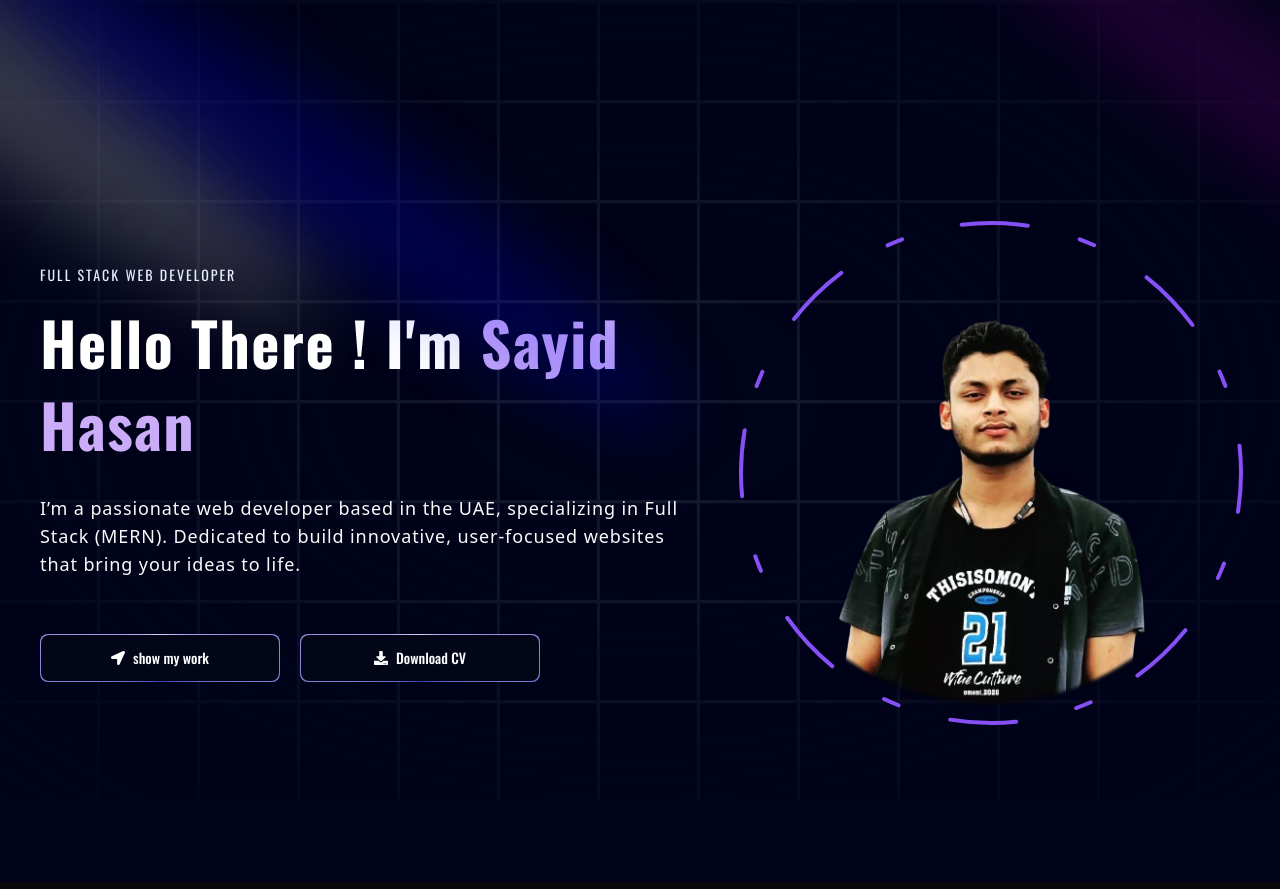
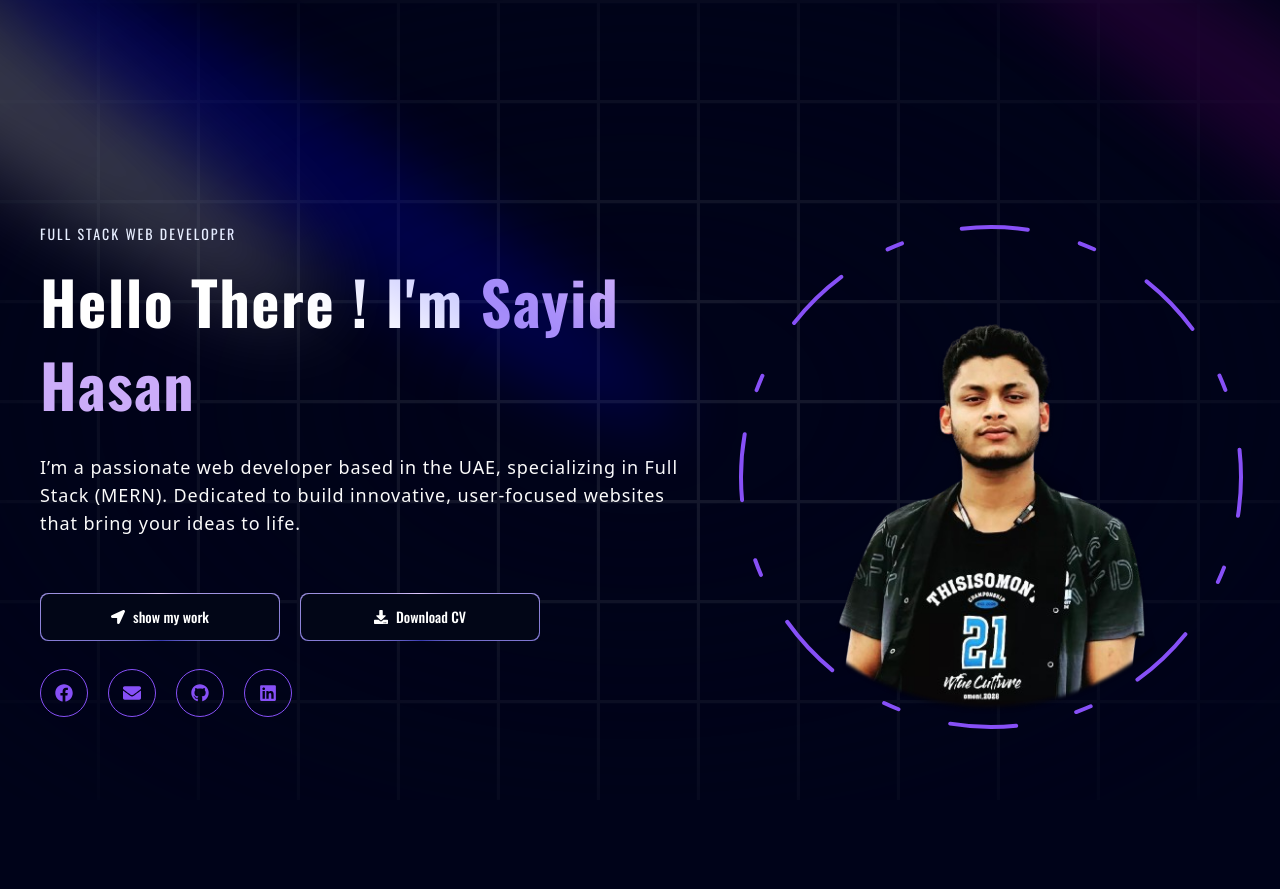
Before and after one commit to sayid-hasan/my-portfolio-next, a Next.js app: page / in a window 1280 px wide. Built offline with nearby package versions, Linux system fonts and the light colour scheme.

Commit message:
completed hero section

```diff
--- a/src/components/Hero.tsx
+++ b/src/components/Hero.tsx
@@ -3,13 +3,43 @@ import React, { useRef } from "react";
 import { Spotlight } from "./ui/Spotlight";
 import { TextGenerateEffect } from "./ui/TextGenerateEffect";
 import MagicButton from "./ui/MagicButton";
-import { FaDownload, FaLocationArrow } from "react-icons/fa";
+import {
+  FaDownload,
+  FaEnvelope,
+  FaFacebook,
+  FaGithub,
+  FaLinkedin,
+  FaLocationArrow,
+} from "react-icons/fa";
 import gsap from "gsap";
 import { useGSAP } from "@gsap/react";
 import profilePic from "../assets/images/Component 1.png";
 import { motion } from "framer-motion";
 import Image from "next/image";
-
+import Link from "next/link";
+// socila links
+const social = [
+  {
+    name: "Facebook",
+    icon: <FaFacebook></FaFacebook>,
+    url: "https://www.facebook.com/sayid.hasan.560",
+  },
+  {
+    name: "Email",
+    icon: <FaEnvelope></FaEnvelope>,
+    url: "mailto:syedhasanmohammad@gmail.com",
+  },
+  {
+    name: "Github ",
+    icon: <FaGithub></FaGithub>,
+    url: "https://github.com/sayid-hasan",
+  },
+  {
+    name: "LinkDn",
+    icon: <FaLinkedin></FaLinkedin>,
+    url: "https://www.linkedin.com/in/mohammed-syed-hasan",
+  },
+];
 const Hero = () => {
   const container = useRef(null);
   gsap.registerPlugin(useGSAP);
@@ -104,6 +134,20 @@ const Hero = () => {
               </a>
             </div>
           </div>
+          {/* social */}
+          <div className=" flex justify-center gap-5  md:justify-start items-center py-3 mt-4 lg:w-full">
+            {social.map((item, ind) => (
+              <div key={ind} className="btn__group">
+                {" "}
+                <Link
+                  href={item.url}
+                  className=" w-12 h-12 border-[1px] border-[#8750f7] rounded-full flex justify-center items-center text-[#8750f7] text-lg hover:bg-[#8750f7] hover:text-white  social__button "
+                >
+                  {item.icon}
+                </Link>
+              </div>
+            ))}
+          </div>
         </div>
         {/* image/photo */}
         <div className="profile__photo__container md:w-1/2 relative  flex justify-center items-center  ">
```
